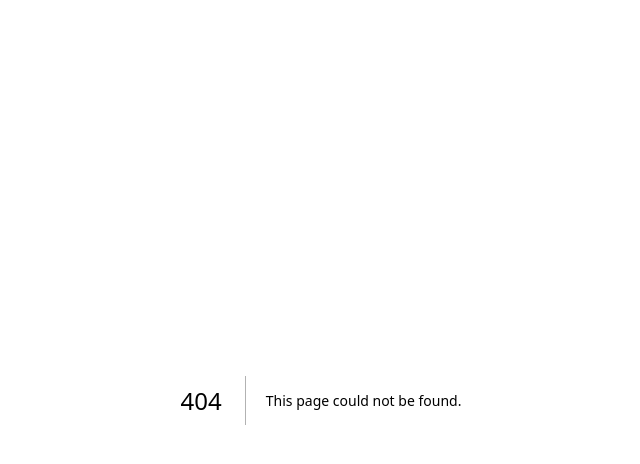
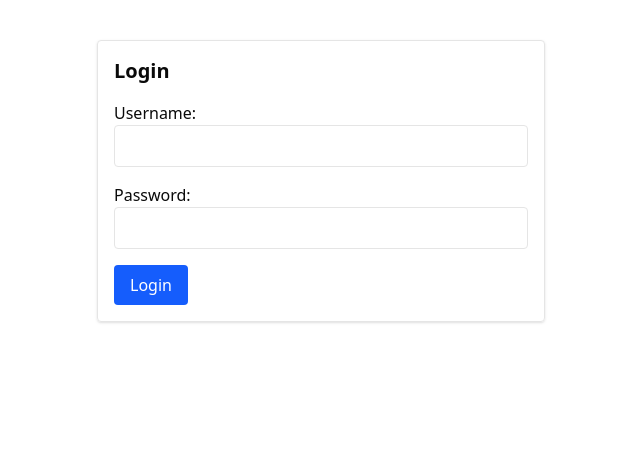
Before and after one commit to Adibayuluthfiansyah/frontend_ecommerce, a Next.js app: page /login-old in a window 1280 px wide. Before the commit this address had no page. Shown: the top 464 px of the page, without its empty margins (319-959 px from the left). Built offline with nearby package versions, Linux system fonts and the light colour scheme.

Commit message:
add page login-new

```diff
--- /dev/null
+++ b/app/login-old/page.tsx
@@ -0,0 +1,78 @@
+"use client";
+
+import { useState } from "react";
+import { useRouter } from "next/navigation";
+import { login } from "@/lib/api";
+import { toast } from "sonner";
+
+export default function LoginPage() {
+  const [username, setUsername] = useState("");
+  const [password, setPassword] = useState("");
+  const [error, setError] = useState("");
+  const router = useRouter();
+
+  const handleSubmit = async (e: React.FormEvent) => {
+    e.preventDefault();
+    setError("");
+
+    try {
+      const res = await login(username, password);
+
+      // Misalnya token dikembalikan dan disimpan
+      if (res.token) {
+        // Simpan token ke localStorage atau cookies
+        localStorage.setItem("token", res.token);
+        localStorage.setItem("user", JSON.stringify(res.user));
+
+        // Redirect ke dashboard
+        toast.success("Login berhasil!");
+        setTimeout(() => {
+          router.push("/dashboard-full");
+        }, 1000); // 1 detik delay
+      } else {
+        toast.error("Login gagal: token tidak diterima");
+      }
+    } catch (error: any) {
+      const msg =
+        error.response?.data?.message || "Terjadi kesalahan saat login.";
+      toast.error("Login gagal", {
+        description: msg,
+      });
+    }
+  };
+
+  return (
+    <div className="max-w-md mx-auto mt-10 p-4 border rounded shadow">
+      <h1 className="text-xl font-bold mb-4">Login</h1>
+      {error && <p className="text-red-500">{error}</p>}
+      <form onSubmit={handleSubmit} className="space-y-4">
+        <div>
+          <label>Username:</label>
+          <input
+            type="text"
+            className="border w-full px-3 py-2 rounded"
+            value={username}
+            onChange={(e) => setUsername(e.target.value)}
+            required
+          />
+        </div>
+        <div>
+          <label>Password:</label>
+          <input
+            type="password"
+            className="border w-full px-3 py-2 rounded"
+            value={password}
+            onChange={(e) => setPassword(e.target.value)}
+            required
+          />
+        </div>
+        <button
+          type="submit"
+          className="bg-blue-600 text-white px-4 py-2 rounded hover:bg-blue-700"
+        >
+          Login
+        </button>
+      </form>
+    </div>
+  );
+}
```
